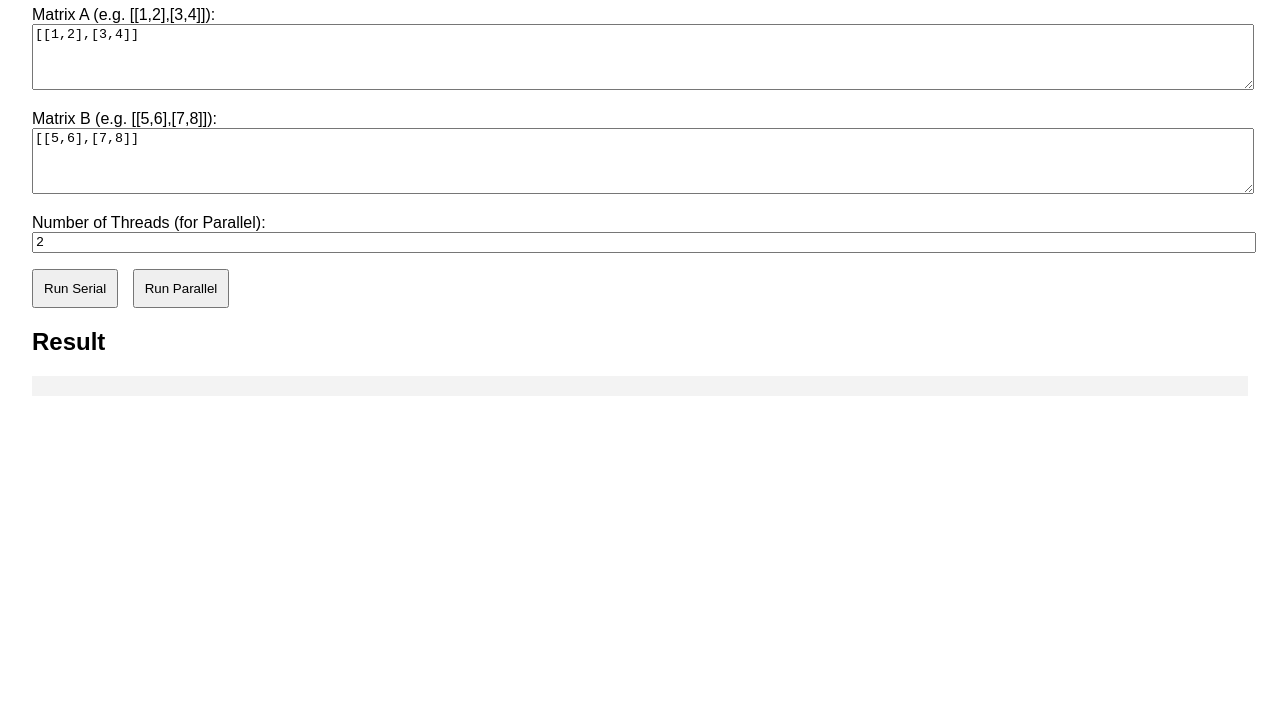
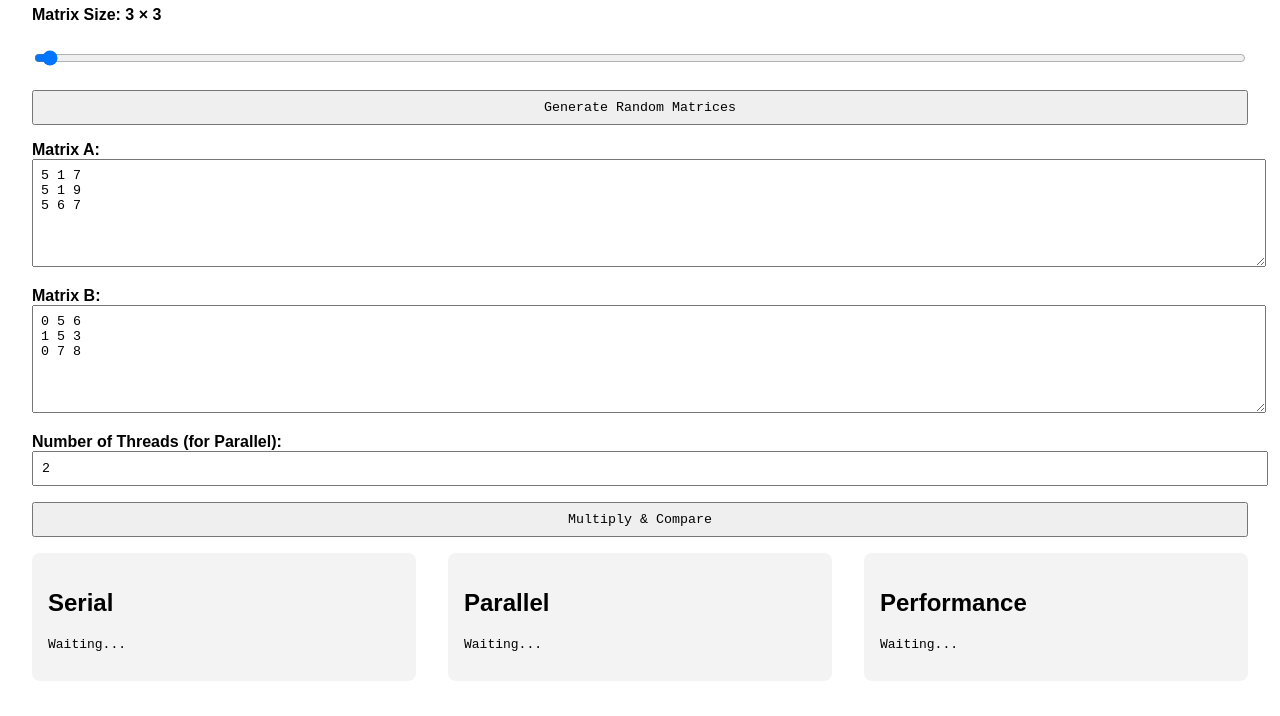
Before and after one commit to dominiclake/parallelProcessingWebApp, a plain HTML site: page index.html in a window 1280 px wide. Shown: the part 84-800 px from the top of the page. Drawn offline with Linux system fonts and the light colour scheme.

Commit message:
Update index.html

```diff
--- a/index.html
+++ b/index.html
@@ -1,69 +1,158 @@
 <!DOCTYPE html>
 <html>
 <head>
-    <title>Matrix Multiplier</title>
+  <title>Matrix Multiplier Comparison</title>
   <style>
     body {
       font-family: Arial, sans-serif;
       margin: 2rem;
     }
-        textarea, input {
+    textarea, input, button, select {
       width: 100%;
       margin-bottom: 1rem;
+      padding: 0.5rem;
       font-family: monospace;
     }
-        button {
-            padding: 10px;
-            margin-right: 10px;
+    .controls {
+      display: flex;
+      gap: 1rem;
+      flex-wrap: wrap;
+      align-items: center;
+    }
+    .results {
+      display: flex;
+      gap: 2rem;
+      flex-wrap: wrap;
+    }
+    .card {
+      flex: 1;
+      min-width: 300px;
+      background: #f3f3f3;
+      padding: 1rem;
+      border-radius: 8px;
     }
     pre {
-            background: #f3f3f3;
-            padding: 10px;
       white-space: pre-wrap;
+      word-break: break-word;
+    }
+    label {
+      font-weight: bold;
     }
   </style>
 </head>
 <body>
-    <h1>Matrix Multiplication Comparison</h1>
+  <h1>Matrix Multiplication: Serial vs Parallel</h1>
 
-    <label>Matrix A (e.g. [[1,2],[3,4]]):</label>
-    <textarea id="matrixA" rows="4">[[1,2],[3,4]]</textarea>
+  <div class="controls">
+    <label for="matrixSize">Matrix Size: <span id="sizeLabel">3</span> × <span id="sizeLabel2">3</span></label>
+    <input type="range" id="matrixSize" min="2" max="5000" value="3" oninput="updateSizeLabel(this.value)">
+  </div>
 
-    <label>Matrix B (e.g. [[5,6],[7,8]]):</label>
-    <textarea id="matrixB" rows="4">[[5,6],[7,8]]</textarea>
+  <button onclick="generateMatrices()">Generate Random Matrices</button>
+
+  <label>Matrix A:</label>
+  <textarea id="matrixA" rows="6"></textarea>
+
+  <label>Matrix B:</label>
+  <textarea id="matrixB" rows="6"></textarea>
 
   <label>Number of Threads (for Parallel):</label>
   <input type="number" id="threads" value="2" min="1"/>
 
-    <button onclick="multiply('serial')">Run Serial</button>
-    <button onclick="multiply('parallel')">Run Parallel</button>
+  <button onclick="compareMatrices()">Multiply & Compare</button>
 
-    <h2>Result</h2>
-    <pre id="output"></pre>
+  <div class="results">
+    <div class="card">
+      <h2>Serial</h2>
+      <pre id="serialOutput">Waiting...</pre>
+    </div>
+    <div class="card">
+      <h2>Parallel</h2>
+      <pre id="parallelOutput">Waiting...</pre>
+    </div>
+    <div class="card">
+      <h2>Performance</h2>
+      <pre id="comparisonOutput">Waiting...</pre>
+    </div>
+  </div>
 
   <script>
-        async function multiply(mode) {
-            const matrixA = JSON.parse(document.getElementById('matrixA').value);
-            const matrixB = JSON.parse(document.getElementById('matrixB').value);
-            const threads = document.getElementById('threads').value;
+    function updateSizeLabel(size) {
+      document.getElementById("sizeLabel").textContent = size;
+      document.getElementById("sizeLabel2").textContent = size;
+    }
 
-            const url = `http://127.0.0.1:5000/multiply-${mode}`;
-            const body = {
-                matrixA: matrixA,
-                matrixB: matrixB,
-                ...(mode === 'parallel' && { numThreads: threads })
-            };
+    function generateRandomMatrix(n) {
+      return Array.from({ length: n }, () =>
+        Array.from({ length: n }, () => Math.floor(Math.random() * 10))
+      );
+    }
 
-            const res = await fetch(url, {
+    function generateMatrices() {
+      const size = parseInt(document.getElementById("matrixSize").value);
+      const matA = generateRandomMatrix(size);
+      const matB = generateRandomMatrix(size);
+
+      const stringifyMatrix = mat =>
+        mat.map(row => row.join(" ")).join("\n");
+
+      document.getElementById("matrixA").value = stringifyMatrix(matA);
+      document.getElementById("matrixB").value = stringifyMatrix(matB);
+    }
+
+    function parseMatrixInput(text) {
+      return text.trim().split("\n").map(row =>
+        row.trim().split(/[\s,]+/).map(Number)
+      );
+    }
+
+    async function compareMatrices() {
+      const matrixA = parseMatrixInput(document.getElementById('matrixA').value);
+      const matrixB = parseMatrixInput(document.getElementById('matrixB').value);
+      const threads = parseInt(document.getElementById('threads').value);
+
+      document.getElementById("serialOutput").textContent = "Calculating...";
+      document.getElementById("parallelOutput").textContent = "Calculating...";
+      document.getElementById("comparisonOutput").textContent = "Calculating...";
+
+      try {
+        const [serialRes, parallelRes] = await Promise.all([
+          fetch('https://parallelprocessingwebapp-backend.onrender.com//multiply-serial', {
             method: 'POST',
             headers: { 'Content-Type': 'application/json' },
-                body: JSON.stringify(body)
-            });
+            body: JSON.stringify({ matrixA, matrixB })
+          }).then(res => res.json()),
 
-            const data = await res.json();
-            document.getElementById('output').textContent =
-                `Method: ${data.method}\nThreads: ${data.threads_used || 1}\nExecution Time: ${data.execution_time.toFixed(6)}s\n\nResult:\n${JSON.stringify(data.result, null, 2)}`;
+          fetch('https://parallelprocessingwebapp-backend.onrender.com//multiply-parallel', {
+            method: 'POST',
+            headers: { 'Content-Type': 'application/json' },
+            body: JSON.stringify({ matrixA, matrixB, numThreads: threads })
+          }).then(res => res.json())
+        ]);
+
+        document.getElementById('serialOutput').textContent =
+          `Execution Time: ${serialRes.execution_time.toFixed(6)}s\n\nResult:\n${JSON.stringify(serialRes.result, null, 2)}`;
+
+        document.getElementById('parallelOutput').textContent =
+          `Execution Time: ${parallelRes.execution_time.toFixed(6)}s\nThreads: ${parallelRes.threads_used}\n\nResult:\n${JSON.stringify(parallelRes.result, null, 2)}`;
+
+        const speedup = serialRes.execution_time / parallelRes.execution_time;
+        const diff = Math.abs(serialRes.execution_time - parallelRes.execution_time);
+
+        document.getElementById('comparisonOutput').textContent =
+          `Speedup: ${speedup.toFixed(2)}x\n` +
+          `Time Difference: ${diff.toFixed(6)}s\n` +
+          `Result Match: ${JSON.stringify(serialRes.result) === JSON.stringify(parallelRes.result) ? "✅ Yes" : "❌ No"}`;
+
+      } catch (err) {
+        document.getElementById("comparisonOutput").textContent = "Error: " + err.message;
       }
+    }
+
+    // Auto-generate default 3x3 matrices on load
+    window.onload = () => {
+      generateMatrices();
+    };
   </script>
 </body>
 </html>
```
Lines whose indentation alone changed are shown as unchanged.
